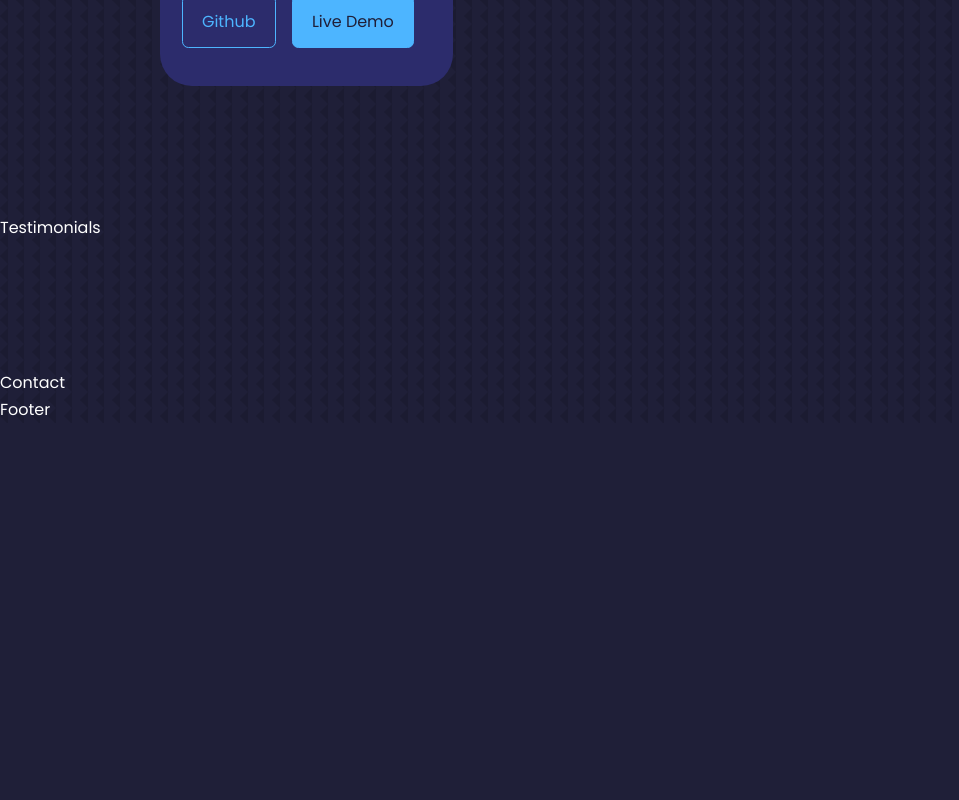
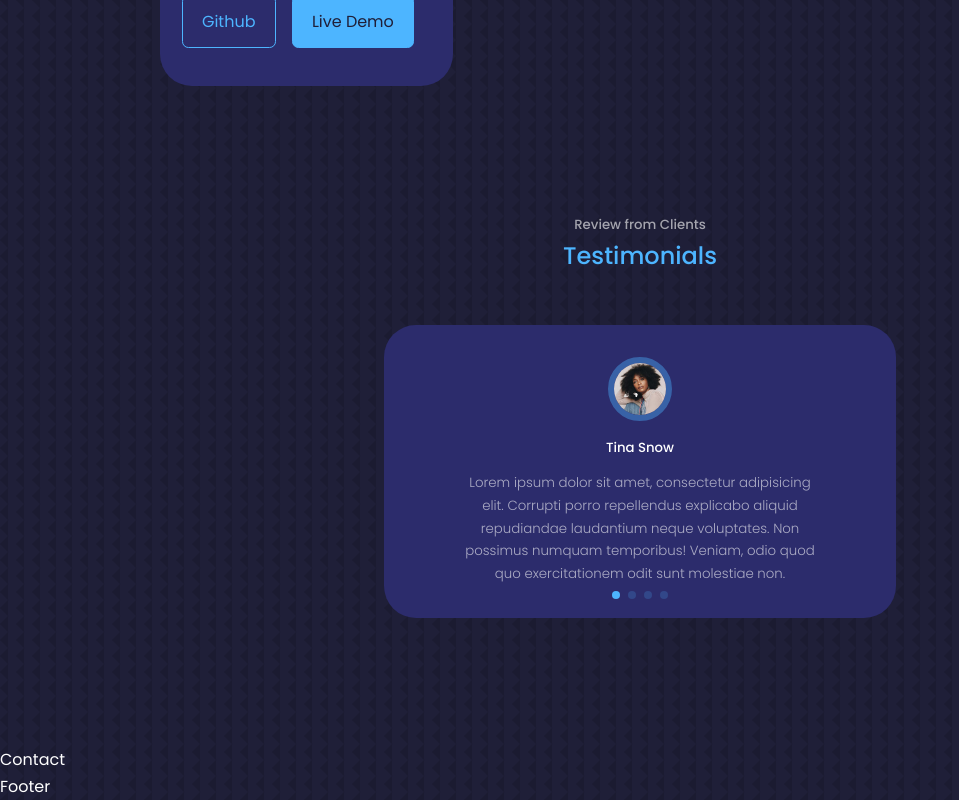
Before and after one commit to josephvillanueva/React-Portfolio, a React (Create React App) app: page / in a window 1280 px wide. Shown: the part 4072-4872 px from the top of the page, without its empty margins (0-959 px from the left). Before the commit the page ends 4495 px from the top, so only its background shows below. Built offline with nearby package versions, Linux system fonts and the light colour scheme.

Commit message:
feat: testimonials

```diff
--- a/package.json
+++ b/package.json
@@ -9,6 +9,7 @@
     "react": "^18.2.0",
     "react-dom": "^18.2.0",
     "react-scripts": "5.0.1",
+    "swiper": "^8.4.4",
     "web-vitals": "^2.1.4"
   },
   "scripts": {
--- a/src/components/testimonials/Testimonials.jsx
+++ b/src/components/testimonials/Testimonials.jsx
@@ -1,10 +1,74 @@
-import React from 'react'
-import './testimonials.css'
+import React from "react";
+import "./testimonials.css";
+import AVTR1 from "../../assets/avatar1.jpg";
+import AVTR2 from "../../assets/avatar2.jpg";
+import AVTR3 from "../../assets/avatar3.jpg";
+import AVTR4 from "../../assets/avatar4.jpg";
+
+import { Pagination } from "swiper";
+import { Swiper, SwiperSlide } from "swiper/react";
+
+// Import Swiper styles
+import "swiper/css";
+import "swiper/css/pagination";
+
+const data = [
+  {
+    avatar: AVTR1,
+    name: "Tina Snow",
+    review:
+      "Lorem ipsum dolor sit amet, consectetur adipisicing elit. Corrupti porro repellendus explicabo aliquid repudiandae laudantium neque voluptates. Non possimus numquam temporibus! Veniam, odio quod quo exercitationem odit sunt molestiae non.",
+  },
+  {
+    avatar: AVTR2,
+    name: "Shatta Wale",
+    review:
+      "Lorem ipsum dolor sit amet, consectetur adipisicing elit. Corrupti porro repellendus explicabo aliquid repudiandae laudantium neque voluptates. Non possimus numquam temporibus! Veniam, odio quod quo exercitationem odit sunt molestiae non.",
+  },
+  {
+    avatar: AVTR3,
+    name: "Kwame Despite",
+    review:
+      "Lorem ipsum dolor sit amet, consectetur adipisicing elit. Corrupti porro repellendus explicabo aliquid repudiandae laudantium neque voluptates. Non possimus numquam temporibus! Veniam, odio quod quo exercitationem odit sunt molestiae non.",
+  },
+  {
+    avatar: AVTR4,
+    name: "Nana Ama McBrown",
+    review:
+      "Lorem ipsum dolor sit amet, consectetur adipisicing elit. Corrupti porro repellendus explicabo aliquid repudiandae laudantium neque voluptates. Non possimus numquam temporibus! Veniam, odio quod quo exercitationem odit sunt molestiae non.",
+  },
+];
 
 const Testimonials = () => {
   return (
-    <section id='testimonials'>Testimonials</section>
-  )
-}
+    <section id="testimonials">
+      <h5>Review from Clients</h5>
+      <h2>Testimonials</h2>
+      <Swiper
+        className="container testimonials_container"
+        modules={[Pagination]}
+        spaceBetween={40}
+        slidesPerView={1}
+        navigation
+        pagination={{ clickable: true }}
+        scrollbar={{ draggable: true }}
+        onSwiper={(swiper) => console.log(swiper)}
+        onSlideChange={() => console.log("slide change")}
+      >
+        {data.map(({ avatar, name, review, key }) => {
+          return (
+            <SwiperSlide key={key} className="testimonial">
+              <div className="client_avatar">
+                <img src={avatar} alt="Avatar One" />
+              </div>
+              <h5 className="client_name">{name}</h5>
+              <small className="client_review">{review}</small>
+            </SwiperSlide>
+          );
+        })}
+      </Swiper>
+    </section>
+  );
+};
 
-export default Testimonials
+export default Testimonials;
--- a/src/components/testimonials/testimonials.css
+++ b/src/components/testimonials/testimonials.css
@@ -0,0 +1,47 @@
+.container.testimonials_container {
+  width: 40%;
+}
+
+.client_avatar {
+  width: 4rem;
+  aspect-ratio: 1/1;
+  overflow: hidden;
+  border-radius: 50%;
+  margin: 0 auto 1rem;
+  border: 0.4rem solid var(--color-primary-variant);
+}
+
+.testimonial {
+  background: var(--color-bg-variant);
+  text-align: center;
+  padding: 2rem;
+  border-radius: 2rem;
+  user-select: none;
+}
+
+.client_review {
+  color: var(--color-light);
+  font-weight: 300;
+  display: block;
+  width: 80%;
+  margin: 0.8rem auto 0;
+}
+
+.swiper-pagination-clickable .swiper-pagination-bullet {
+  background: var(--color-primary)
+}
+
+@media screen and (max-width: 1024px) {
+  .container.testimonials_container {
+    width: 60%;
+  }
+}
+
+@media screen and (max-width: 600px) {
+  .container.testimonials_container {
+    width: var(--container-width-sm);
+  }
+  .client_review {
+    width: var(--container-width-sm);
+  }
+}
```
Also changed, not shown: 1 other file (tests, documents, lock files or other folders).
